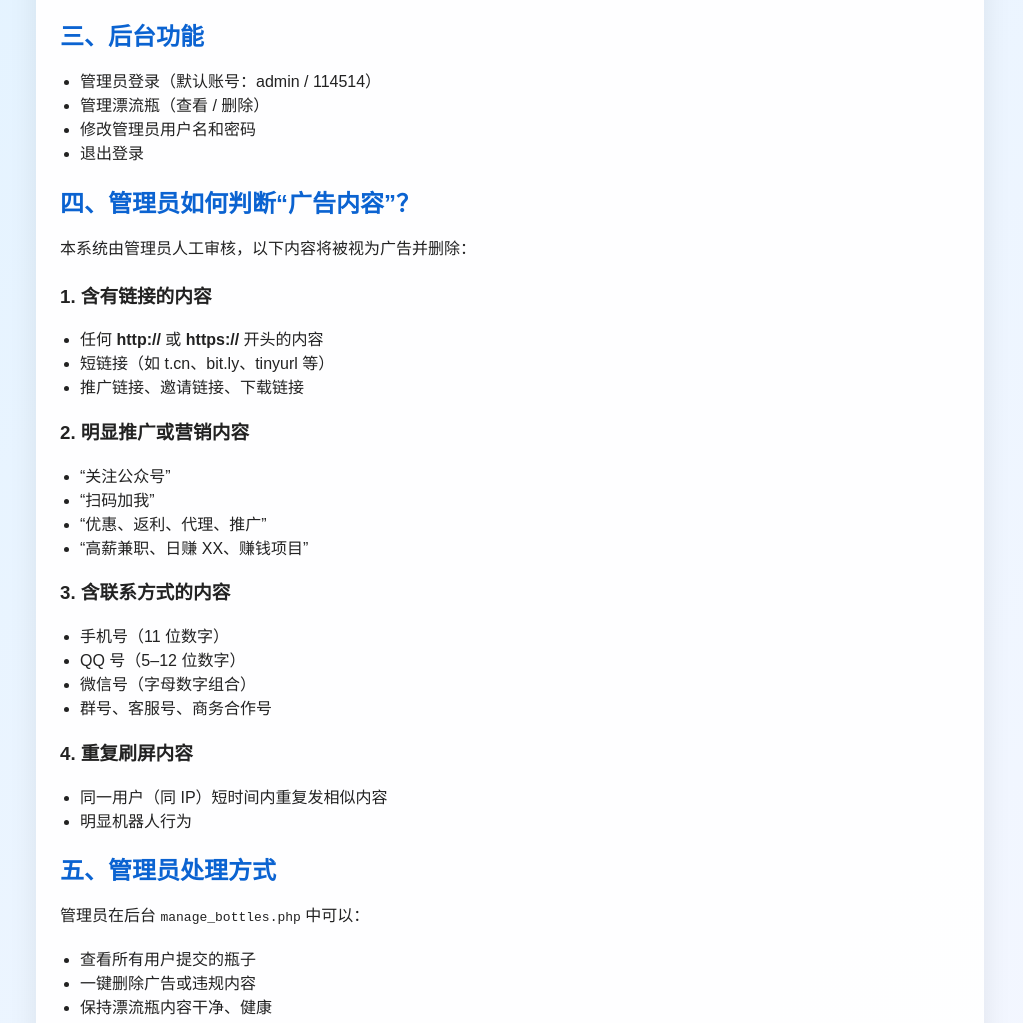
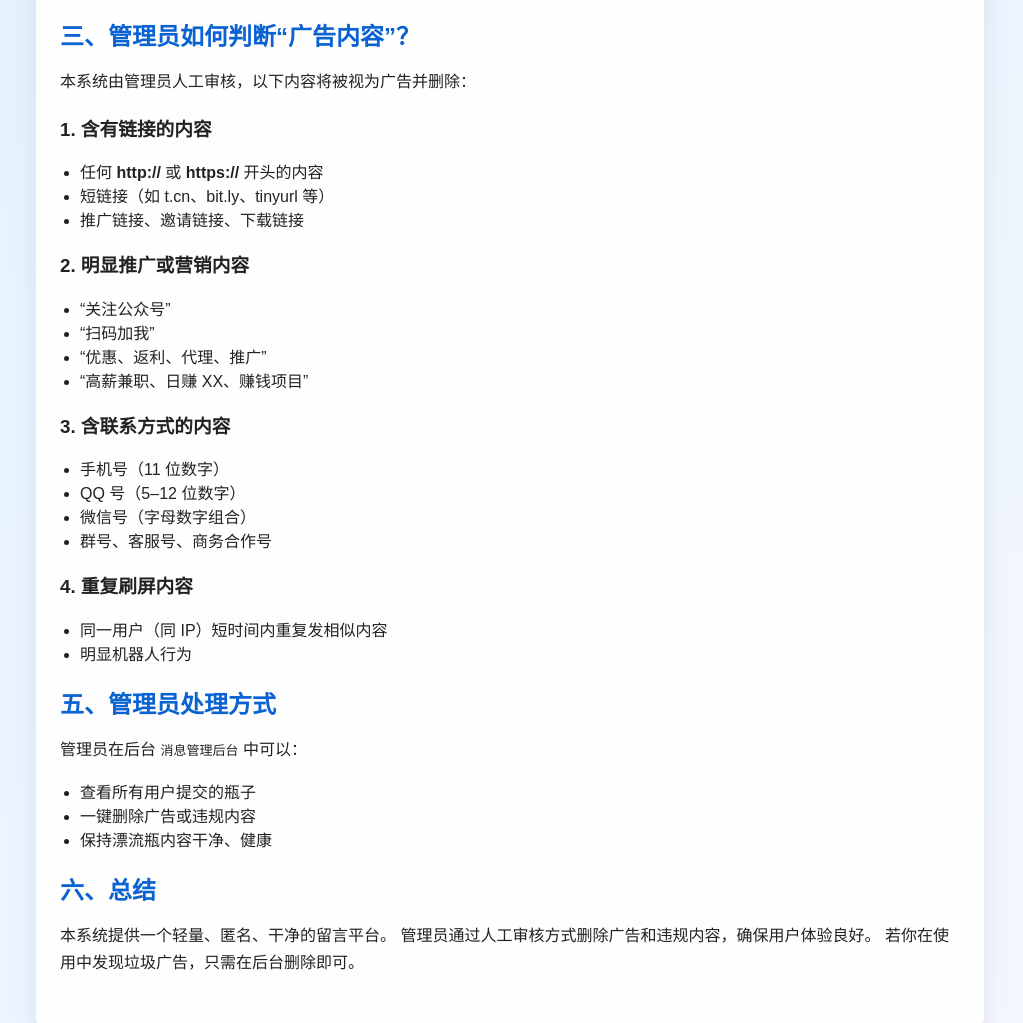
Before and after one commit to WaterChisato/Helps, a plain HTML site: page help/post12.html in a window 1280 px wide. Shown: the part 568-1591 px from the top of the page, without its empty margins (130-1153 px from the left). Drawn offline with Linux system fonts and the light colour scheme.

Commit message:
Update post12.html

```diff
--- a/help/post12.html
+++ b/help/post12.html
@@ -61,15 +61,10 @@
     <li><strong>自适应布局：</strong>手机和电脑均可完美显示</li>
   </ul>
 
-  <h2>三、后台功能</h2>
-  <ul>
-    <li>管理员登录（默认账号：admin / 114514）</li>
-    <li>管理漂流瓶（查看 / 删除）</li>
-    <li>修改管理员用户名和密码</li>
-    <li>退出登录</li>
-  </ul>
 
-  <h2>四、管理员如何判断“广告内容”？</h2>
+
+
+  <h2>三、管理员如何判断“广告内容”？</h2>
 
   <p>本系统由管理员人工审核，以下内容将被视为广告并删除：</p>
 
@@ -103,7 +98,7 @@
   </ul>
 
   <h2>五、管理员处理方式</h2>
-  <p>管理员在后台 <code>manage_bottles.php</code> 中可以：</p>
+  <p>管理员在后台 <code>消息管理后台</code> 中可以：</p>
   <ul>
     <li>查看所有用户提交的瓶子</li>
     <li>一键删除广告或违规内容</li>
```
